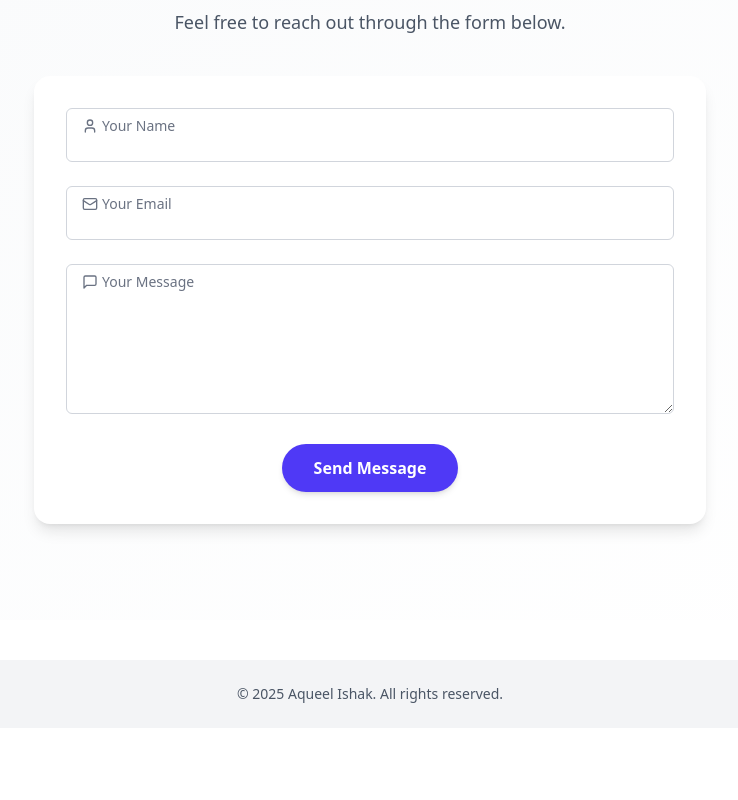
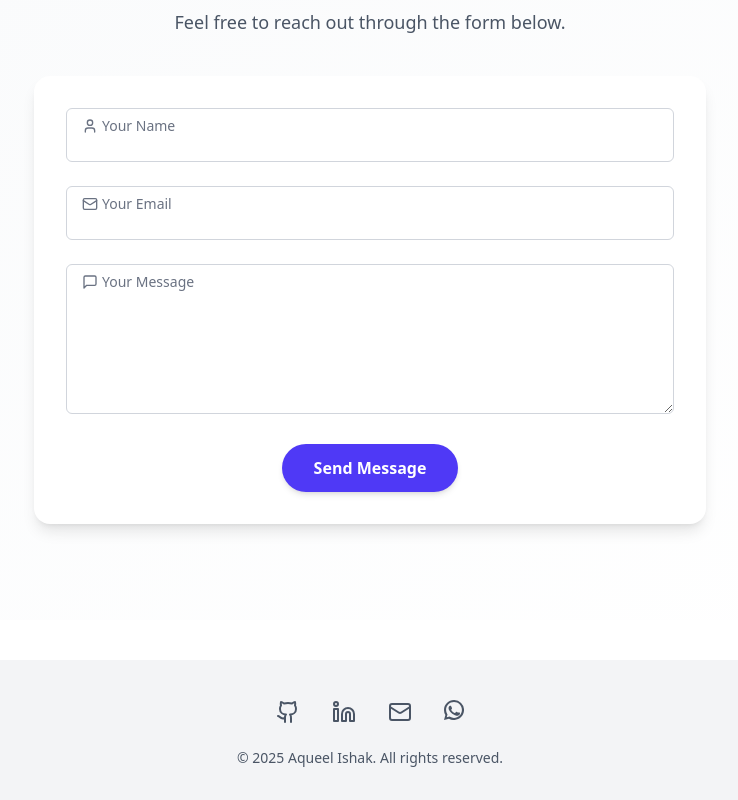
Before and after one commit to Aqueel-i/Aqueel-Ishak-Portfolio, a React (Vite) app: page / in a window 1280 px wide. Shown: the part 3214-4014 px from the top of the page, without its empty margins (270-1008 px from the left). Before the commit the page ends 3942 px from the top, so only its background shows below. Built offline with nearby package versions, Linux system fonts and the light colour scheme.

Commit message:
Footer Updated

```diff
--- a/src/components/Footer.jsx
+++ b/src/components/Footer.jsx
@@ -1,9 +1,61 @@
 import React from "react";
+import { Github, Linkedin, Mail } from "lucide-react";
+
+const whatsappIcon = (
+  <svg
+    xmlns="http://www.w3.org/2000/svg"
+    viewBox="0 0 24 24"
+    fill="currentColor"
+    className="w-5 h-5"
+  >
+    <path d="M20.52 3.48A11.89 11.89 0 0012 0C5.37 0 0 5.37 0 12a11.92 11.92 0 001.65 6.13L0 24l5.97-1.56a11.92 11.92 0 006.07 1.59c6.63 0 12-5.37 12-12a11.9 11.9 0 00-3.52-8.55zM12 21.5a9.49 9.49 0 01-4.83-1.42l-.35-.22-3.55.93.94-3.47-.23-.36A9.54 9.54 0 012.5 12c0-5.25 4.25-9.5 9.5-9.5s9.5 4.25 9.5 9.5-4.25 9.5-9.5 9.5zm5.17-6.42c-.3-.15-1.78-.88-2.05-.98-.28-.1-.48-.15-.68.15s-.78.98-.96 1.18-.35.22-.65.07a8.29 8.29 0 01-2.43-1.5 9.18 9.18 0 01-1.7-2.1c-.18-.3 0-.46.13-.61.14-.14.3-.35.45-.53.15-.17.2-.3.3-.5.1-.2 0-.38-.01-.53-.02-.15-.68-1.64-.93-2.25-.25-.6-.5-.52-.68-.53l-.58-.01a1.1 1.1 0 00-.81.38c-.28.3-1.08 1.05-1.08 2.56s1.11 2.97 1.27 3.18c.15.22 2.19 3.33 5.3 4.67a17.4 17.4 0 002.1.87c.88.37 1.68.32 2.31.19.7-.15 2.17-.88 2.48-1.72.3-.84.3-1.56.21-1.72-.1-.16-.27-.25-.58-.4z" />
+  </svg>
+);
 
 const Footer = () => {
+  const links = [
+    {
+      icon: <Github />,
+      href: "https://github.com/Aqueel-i",
+      label: "GitHub",
+    },
+    {
+      icon: <Linkedin />,
+      href: "https://www.linkedin.com/in/aqueel-ishak-7094441bb",
+      label: "LinkedIn",
+    },
+    {
+      icon: <Mail />,
+      href: "mailto:aqueel.ik@gmail.com",
+      label: "Email",
+    },
+    {
+      icon: whatsappIcon,
+      href: "https://wa.me/+94764872445",
+      label: "WhatsApp",
+    },
+  ];
+
   return (
-    <footer className="bg-gray-100 py-6 text-center mt-10">
-      <p className="text-sm text-gray-600">&copy; {new Date().getFullYear()} Aqueel Ishak. All rights reserved.</p>
+    <footer className="bg-gray-100 py-8 text-center mt-10">
+      <div className="flex justify-center mb-4 space-x-4">
+        {links.map(({ href, icon, label }) => (
+          <a
+            key={label}
+            href={href}
+            target="_blank"
+            rel="noopener noreferrer"
+            className="text-gray-600 hover:text-indigo-600 transition"
+            title={label}
+          >
+            <span className="sr-only">{label}</span>
+            <div className="p-2 rounded-full hover:bg-indigo-50 transition">{icon}</div>
+          </a>
+        ))}
+      </div>
+      <p className="text-sm text-gray-600">
+        &copy; {new Date().getFullYear()} Aqueel Ishak. All rights reserved.
+      </p>
     </footer>
   );
 };
```
